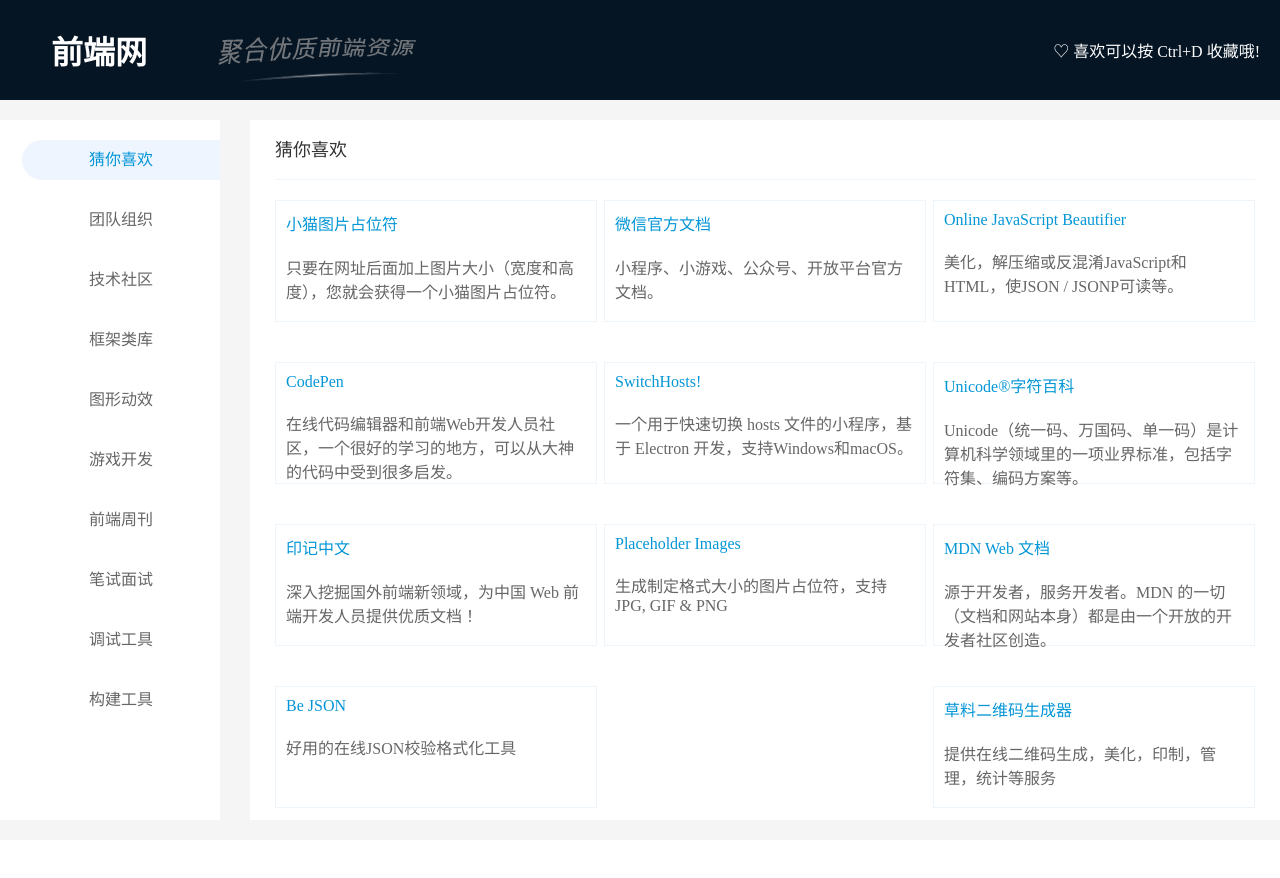
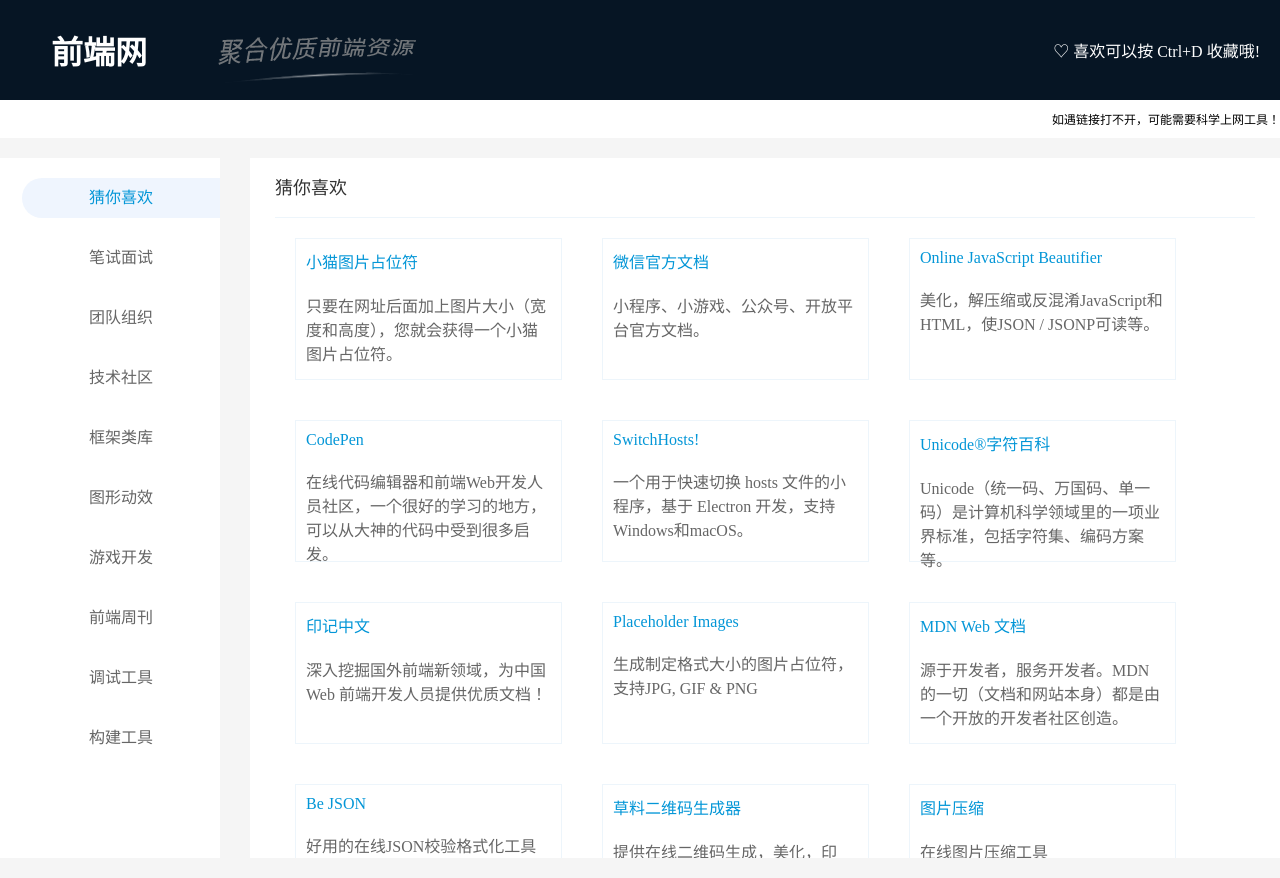
Before and after one commit to believeyourself/blogs, a React app in the folder front/: page / in a window 1280 px wide. Before the commit the page ends 840 px from the top, so only its background shows below. Built offline with nearby package versions, Linux system fonts and the light colour scheme.

Commit message:
开发环境修改，内容补充，布局修改

```diff
--- a/front/config/webpack.common.js
+++ b/front/config/webpack.common.js
@@ -1,5 +1,4 @@
 const path = require("path");
-const HtmlWebpackPlugin = require("html-webpack-plugin");
 const WebpackCleanPlugin = require("webpack-clean-plugin");
 
 module.exports = {
@@ -8,12 +7,7 @@
     filename: "[contenthash].bundle.js",
     path: path.resolve(__dirname, "../dist"),
   },
-  plugins: [
-    new WebpackCleanPlugin({ verbose: true }),
-    new HtmlWebpackPlugin({
-      template: path.resolve(__dirname, "../index.html"),
-    }),
-  ],
+  plugins: [new WebpackCleanPlugin({ verbose: true })],
   module: {
     rules: [
       {
--- a/front/config/webpack.dev.js
+++ b/front/config/webpack.dev.js
@@ -1,15 +1,20 @@
 const { merge } = require("webpack-merge");
 const common = require("./webpack.common");
+const HtmlWebpackPlugin = require("html-webpack-plugin");
 const path = require("path");
 
 require("dotenv").config({
   path: path.resolve(__dirname, "../.env.development"),
 });
 
-
 module.exports = merge(common, {
   mode: "development",
   devtool: "inline-source-map",
+  plugins: [
+    new HtmlWebpackPlugin({
+      template: path.resolve(__dirname, "../index.dev.html"),
+    }),
+  ],
   devServer: {
     contentBase: path.resolve(__dirname, "../dist"),
     hot: true,
--- a/front/config/webpack.prod.js
+++ b/front/config/webpack.prod.js
@@ -2,6 +2,7 @@
 const common = require("./webpack.common");
 const path = require("path");
 const webpack = require("webpack");
+const HtmlWebpackPlugin = require("html-webpack-plugin");
 
 require("dotenv").config({
   path: path.resolve(__dirname, "../.env.production"),
@@ -11,6 +12,11 @@
   mode: "production",
   devtool: "source-map",
   plugins: [
+    new HtmlWebpackPlugin({
+      template: path.resolve(__dirname, "../index.html"),
+    }),
+  ],
+  plugins: [
     new webpack.DefinePlugin({
       "process.env.Node_ENV": JSON.stringify("production"),
     }),
--- a/front/data/data.ts
+++ b/front/data/data.ts
@@ -4,7 +4,7 @@
  * @Author: lizejun
  * @Date: 2021-05-26 13:33:28
  * @LastEditors: lizejun
- * @LastEditTime: 2021-05-27 10:17:00
+ * @LastEditTime: 2021-06-09 10:39:23
  */
 export default [
   {
@@ -72,6 +72,28 @@
         title: "草料二维码生成器",
         description: "提供在线二维码生成，美化，印制，管理，统计等服务",
         url: "https://cli.im/",
+      },
+      {
+        title: "图片压缩",
+        description: "在线图片压缩工具",
+        url: "https://tinypng.com/",
+      },
+    ],
+  },
+  {
+    id: "interview",
+    category: "笔试面试",
+    sites: [
+      {
+        title: "前端面试每日三问",
+        description:
+          "前端面试每日 3+1，以面试题来驱动学习，提倡每日学习与思考，每天进步一点！",
+        url: "https://github.com/haizlin/fe-interview",
+      },
+      {
+        title: "前端面试真题",
+        description: "前端面试真题，会80%直接进大厂副本",
+        url: "https://vjyd1gg9jl.feishu.cn/base/app4Dlc49N1Z9e4LrAoZ36lPMNi?table=tblWLqkBQVBu7BvN&view=vew9iquA45",
       },
     ],
   },
@@ -241,6 +263,16 @@
         description: "超高性能、专业级的现代网络动画",
         url: "https://github.com/greensock/GSAP",
       },
+      {
+        title: "Animista",
+        description: "css animation on demand",
+        url: "https://github.com/greensock/GSAP",
+      },
+      {
+        title: "vivify",
+        description: "Vivify is free CSS animation library.",
+        url: "http://vivify.mkcreative.cz/",
+      },
     ],
   },
   {
@@ -303,18 +335,6 @@
         description:
           "腾讯新闻前端团队-TNFE每周为你提供高质量的关于小程序、h5等前端领域的文章和项目",
         url: "https://github.com/tnfe/TNT-Weekly",
-      },
-    ],
-  },
-  {
-    id: "interview",
-    category: "笔试面试",
-    sites: [
-      {
-        title: "前端面试每日三问",
-        description:
-          "前端面试每日 3+1，以面试题来驱动学习，提倡每日学习与思考，每天进步一点！",
-        url: "https://github.com/haizlin/fe-interview",
       },
     ],
   },
--- /dev/null
+++ b/front/index.dev.html
@@ -0,0 +1,19 @@
+<!--
+ * @Description:
+ * @version:
+ * @Author: lizejun
+ * @Date: 2021-05-17 11:13:24
+ * @LastEditors: lizejun
+ * @LastEditTime: 2021-06-09 10:40:23
+-->
+<!DOCTYPE html>
+
+<head>
+    <title>前端网 - 聚合前端优质资源</title>
+</head>
+
+<body>
+    <div id="root"></div>
+</body>
+
+</html>
--- a/front/index.html
+++ b/front/index.html
@@ -4,7 +4,7 @@
  * @Author: lizejun
  * @Date: 2021-05-17 11:13:24
  * @LastEditors: lizejun
- * @LastEditTime: 2021-05-17 11:14:04
+ * @LastEditTime: 2021-06-09 10:40:23
 -->
 <!DOCTYPE html>
 
--- a/front/src/pages/home/index.less
+++ b/front/src/pages/home/index.less
@@ -22,6 +22,12 @@
     flex-grow: 1;
     padding-right: 20px;
   }
+}
+.notice {
+  background-color: #fff;
+  text-align: right;
+  padding: 10px 0;
+  font-size: 12px;
 }
 
 .container {
@@ -81,13 +87,13 @@
     }
     .category_list {
       display: flex;
-      justify-content: space-between;
       flex-wrap: wrap;
 
       .category_list_item {
-        width: 300px;
-        height: 100px;
-        margin: 20px 0;
+        margin-left: 10px;
+        width: 25%;
+        height: 120px;
+        margin: 20px;
       }
     }
   }
--- a/front/src/pages/home/index.tsx
+++ b/front/src/pages/home/index.tsx
@@ -61,6 +61,9 @@
         <div className={styles.slogan}></div>
         <p className={styles.tip}>♡ 喜欢可以按 Ctrl+D 收藏哦!</p>
       </header>
+      <div className={styles.notice}>
+        如遇链接打不开，可能需要科学上网工具！
+      </div>
       <section className={styles.container}>
         <div className={styles.nav}>
           <ul>{navs}</ul>
```
Also changed, not shown: 2 other files (tests, documents, lock files or other folders).
